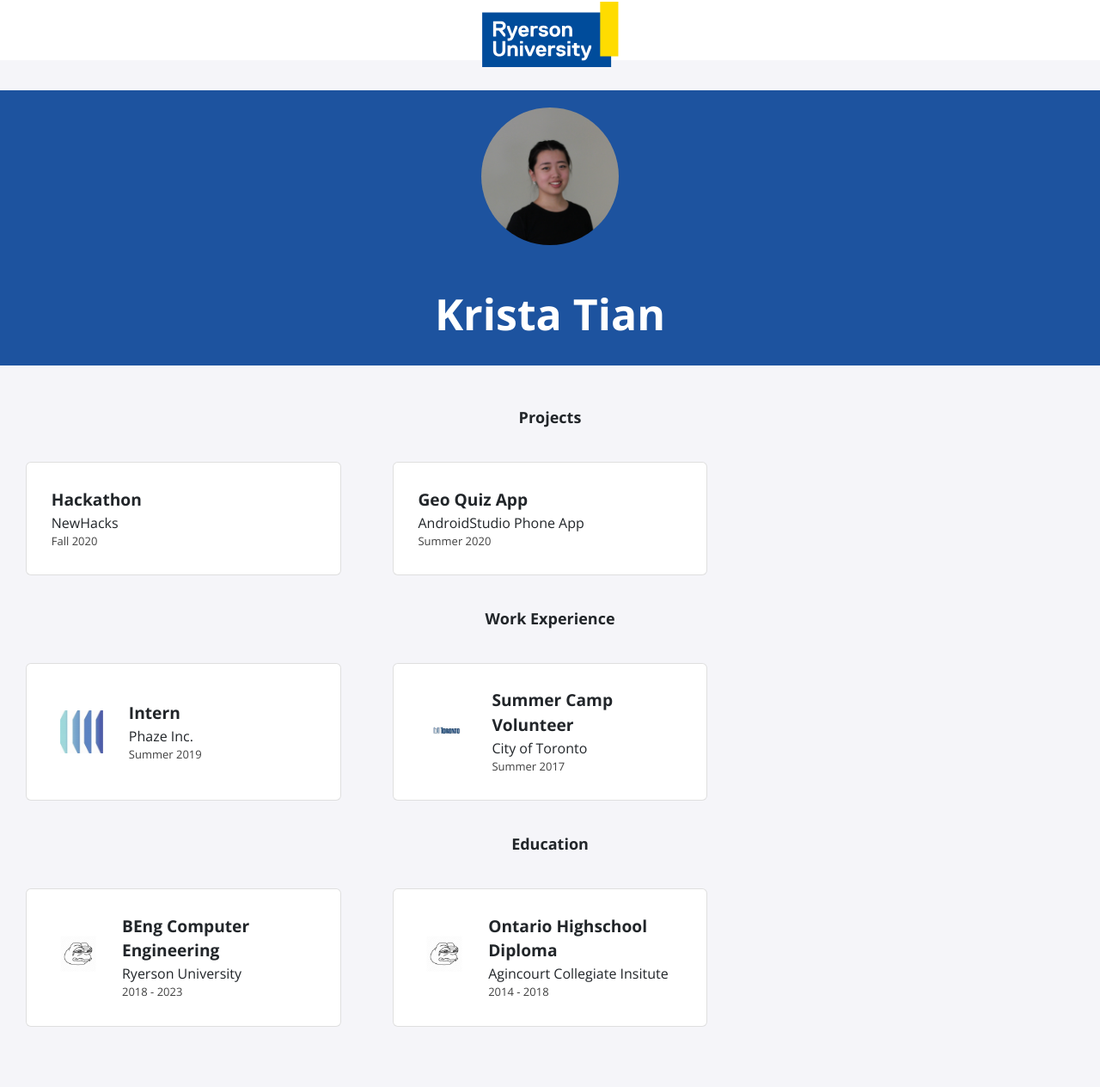
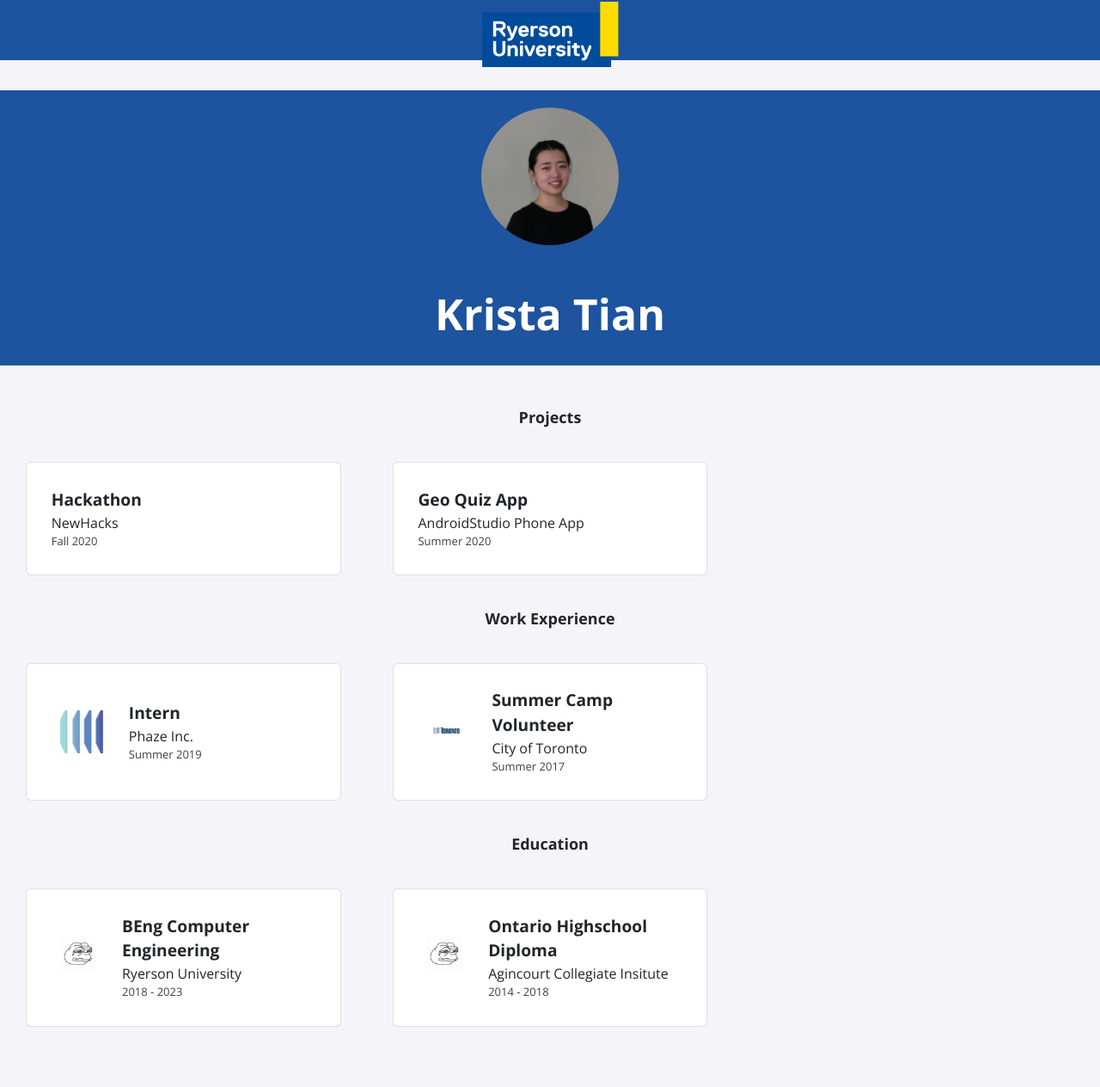
Before and after one commit to kristatian/kristatian.github.io, a Jekyll site: the page built from index.html, in a window 1280 px wide. Shown: the whole page at 86% size. Built offline with Jekyll 4.4.1, drawn with Linux system fonts in a browser that asks for light colours; nearby versions of some CDN libraries.

Commit message:
Update navbar.scss

```diff
--- a/_sass/navbar.scss
+++ b/_sass/navbar.scss
@@ -1,7 +1,7 @@
 .nav-bar {
     width: 100%;
     display: inline-block;
-    background-color: #ffffff;
+    background-color: #1c539f;
     font-family: "Poppins", serif;
     font-weight: 700 !important;
     padding-top: 10px;
```
